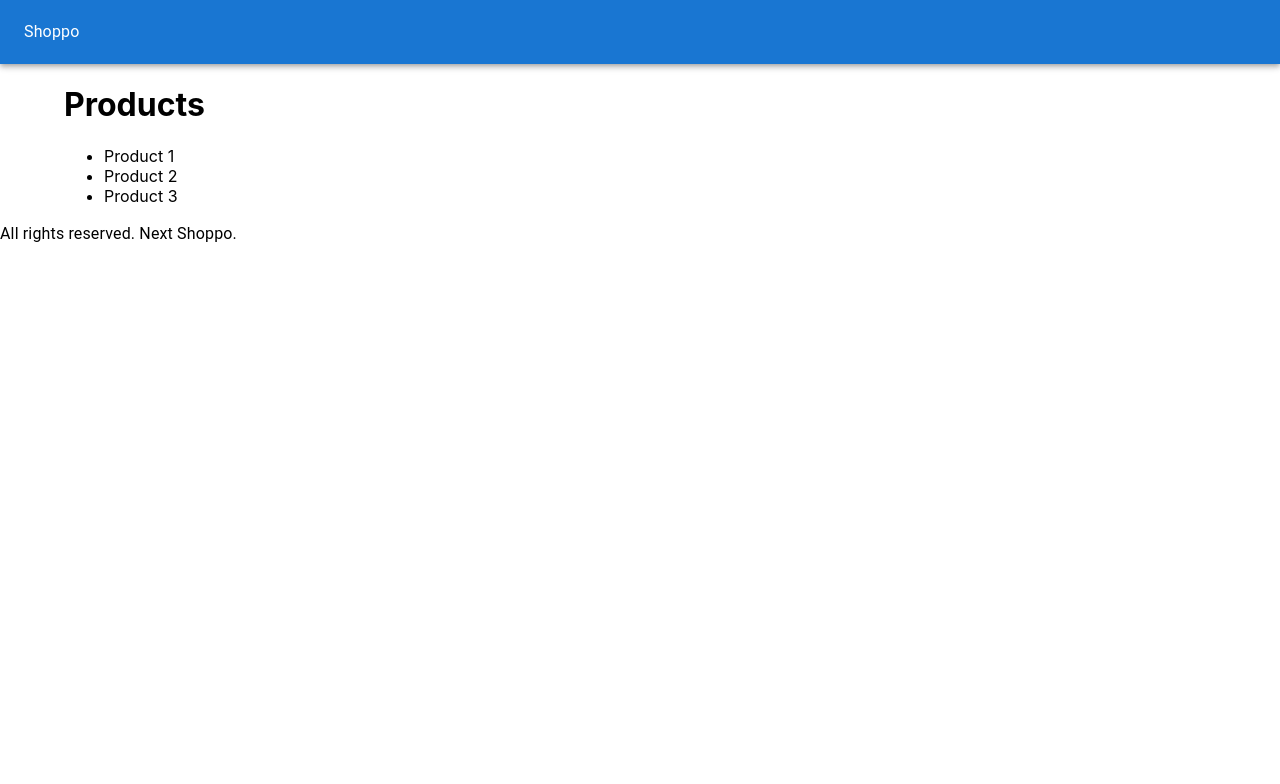
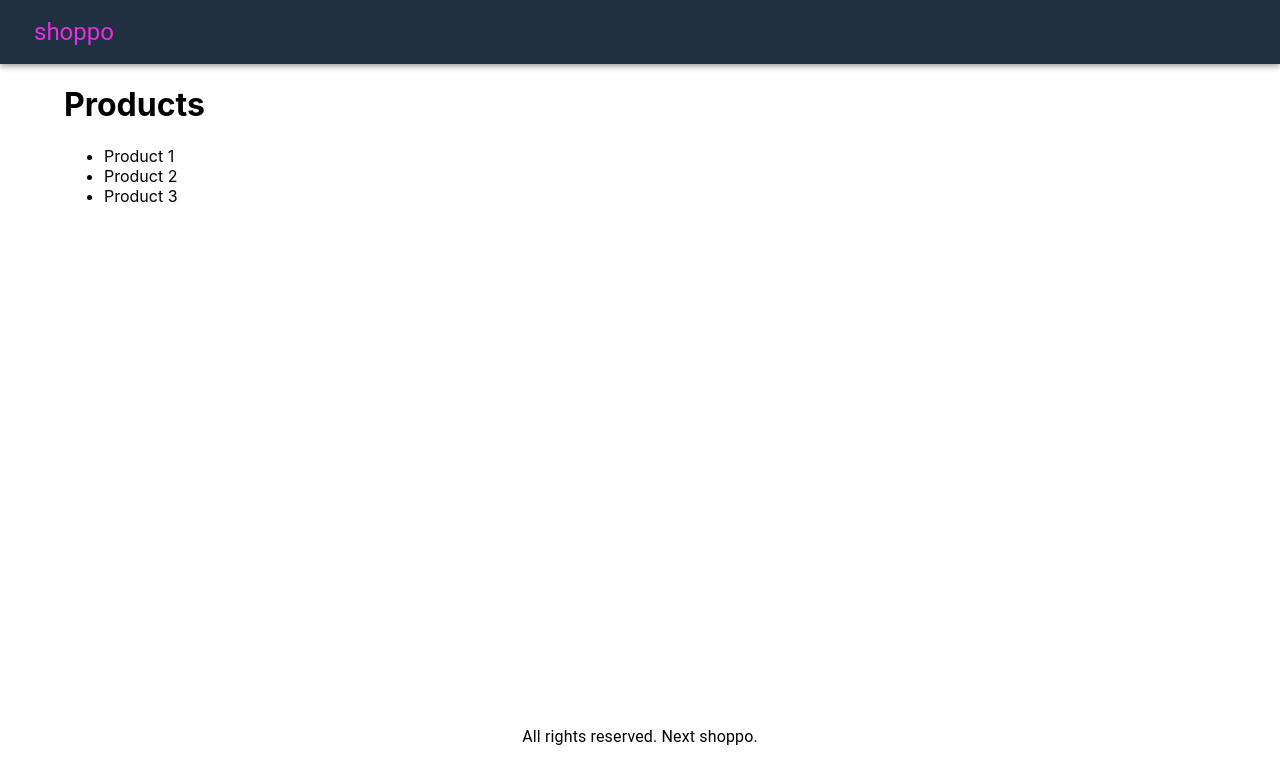
Before and after one commit to ZbigniewSk/next-shoppo, a Next.js app: page / in a window 1280 px wide. Shown: the top 784 px of the page. Built offline with nearby package versions, Linux system fonts and the light colour scheme.

Commit message:
build: styled-components in Layouts

```diff
--- a/components/Layouts.js
+++ /dev/null
@@ -1,22 +0,0 @@
-import { AppBar, Container, Toolbar, Typography } from '@mui/material';
-import Head from 'next/head';
-import React from 'react';
-
-export default function Layouts({ children }) {
-  return (
-    <div>
-      <Head>
-        <title>Next Shoppo</title>
-      </Head>
-      <AppBar position="static">
-        <Toolbar>
-          <Typography>Shoppo</Typography>
-        </Toolbar>
-      </AppBar>
-      <Container>{children}</Container>
-      <footer>
-        <Typography>All rights reserved. Next Shoppo.</Typography>
-      </footer>
-    </div>
-  );
-}
--- /dev/null
+++ b/components/Layouts.style.js
@@ -0,0 +1,33 @@
+import { AppBar, Container, Toolbar, Typography } from '@mui/material';
+import Head from 'next/head';
+import React from 'react';
+import styled from 'styled-components';
+
+const Footer = styled.footer`
+  text-align: center;
+`;
+
+export default function Layouts({ children }) {
+  return (
+    <div>
+      <Head>
+        <title>Next Shoppo</title>
+      </Head>
+      <AppBar position="static" sx={{ backgroundColor: '#203040' }}>
+        <Toolbar>
+          <Typography
+            component="h1"
+            variant="h5"
+            sx={{ color: '#e430e4', marginLeft: '10px' }}
+          >
+            shoppo
+          </Typography>
+        </Toolbar>
+      </AppBar>
+      <Container sx={{ minHeight: '80vh' }}>{children}</Container>
+      <Footer>
+        <Typography component="p">All rights reserved. Next shoppo.</Typography>
+      </Footer>
+    </div>
+  );
+}
--- a/package.json
+++ b/package.json
@@ -22,7 +22,8 @@
     "@mui/material": "^5.8.1",
     "next": "12.1.6",
     "react": "18.1.0",
-    "react-dom": "18.1.0"
+    "react-dom": "18.1.0",
+    "styled-components": "^5.3.5"
   },
   "devDependencies": {
     "@babel/core": "^7.18.0",
--- a/pages/index.js
+++ b/pages/index.js
@@ -1,4 +1,4 @@
-import Layouts from '../components/Layouts';
+import Layouts from '../components/Layouts.style';
 
 export default function Home() {
   return (
--- a/styles/Home.module.css
+++ b/styles/Home.module.css
@@ -1,4 +1,4 @@
-.container {
+/* .container {
   padding: 0 2rem;
 }
 
@@ -113,4 +113,4 @@
     width: 100%;
     flex-direction: column;
   }
-}
+} */
```
Also changed, not shown: 1 other file (tests, documents, lock files or other folders).
